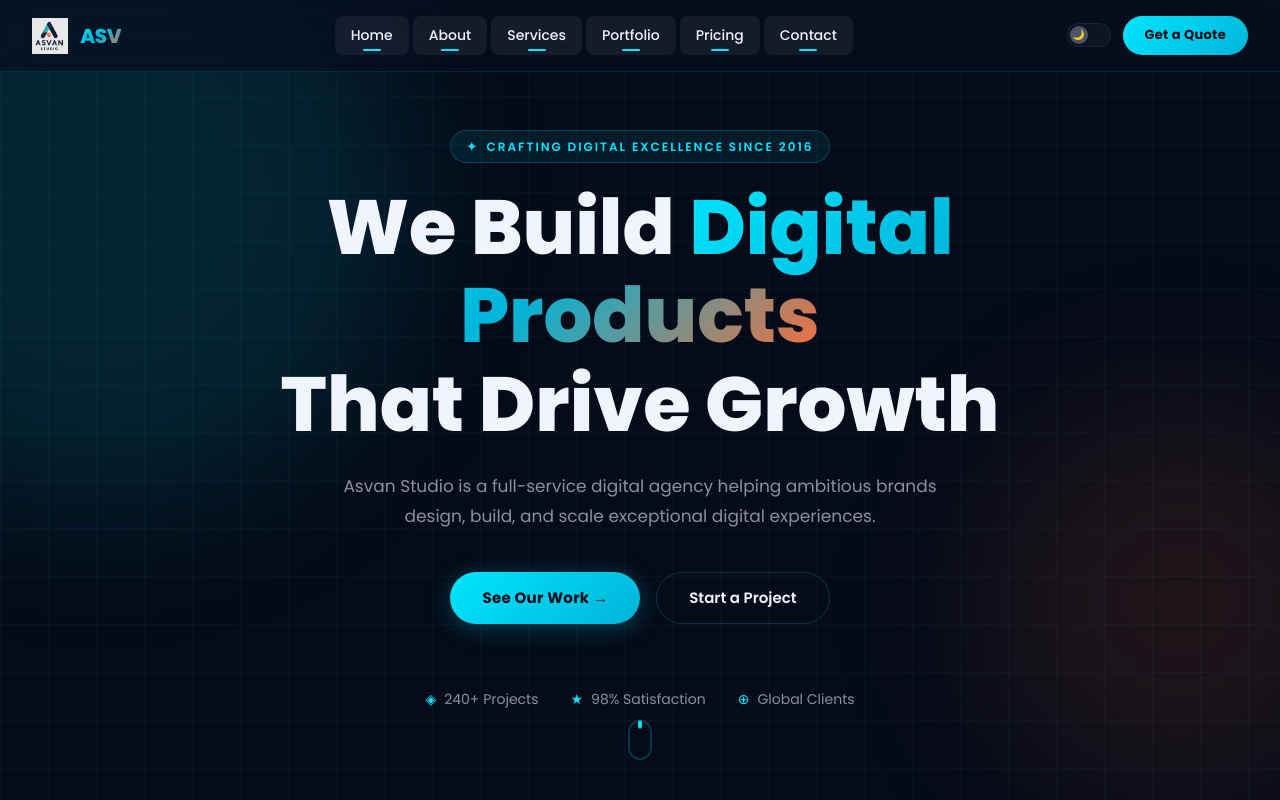
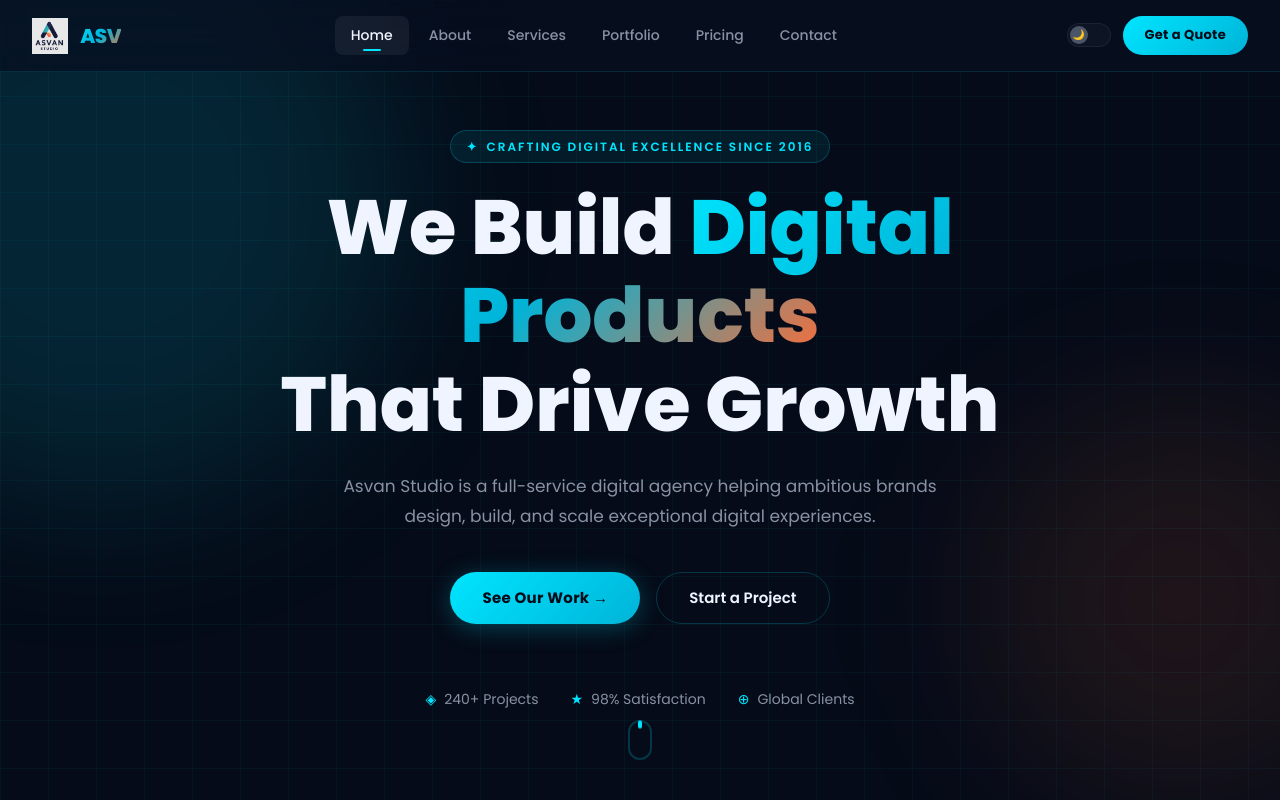
Before and after one commit to Amzi-kwasi/al-app, a React (Create React App) app: page /#/ in a window 1280 px wide. Shown: the top 800 px of the page. Built offline with nearby package versions, Linux system fonts and the light colour scheme.

Commit message:
Update Navbar.jsx

```diff
--- a/src/components/Navbar.jsx
+++ b/src/components/Navbar.jsx
@@ -4,12 +4,12 @@ import { motion, AnimatePresence } from 'framer-motion';
 import ThemeToggle from './ThemeToggle';
 
 const NAV_LINKS = [
-  { to: '#/', label: 'Home' },
-  { to: '#/about', label: 'About' },
-  { to: '#/services', label: 'Services' },
-  { to: '#/portfolio', label: 'Portfolio' },
-  { to: '#/pricing', label: 'Pricing' },
-  { to: '#/contact', label: 'Contact' },
+  { to: '/', label: 'Home' },
+  { to: '/about', label: 'About' },
+  { to: '/services', label: 'Services' },
+  { to: '/portfolio', label: 'Portfolio' },
+  { to: '/pricing', label: 'Pricing' },
+  { to: '/contact', label: 'Contact' },
 ];
 
 export default function Navbar() {
@@ -36,7 +36,7 @@ export default function Navbar() {
         transition={{ duration: 0.6, ease: [0.4, 0, 0.2, 1] }}
       >
         {/* Brand */}
-        <Link to="#/" className="navbar-brand">
+        <Link to="/" className="navbar-brand">
           <img src="/assets/logo.jpg" alt="Asvan Studio" className="navbar-logo" />
           <span className="navbar-brand-name gradient-text">ASV</span>
         </Link>
@@ -58,7 +58,7 @@ export default function Navbar() {
         {/* Actions */}
         <div className="navbar-actions">
           <ThemeToggle />
-          <Link to="#/contact" className="navbar-cta">
+          <Link to="/contact" className="navbar-cta">
             Get a Quote
           </Link>
           <button
@@ -89,7 +89,7 @@ export default function Navbar() {
               </NavLink>
             ))}
             <Link
-              to="#/contact"
+              to="/contact"
               style={{ marginTop: 12 }}
               className="btn-primary"
               onClick={() => setMenuOpen(false)}
```
